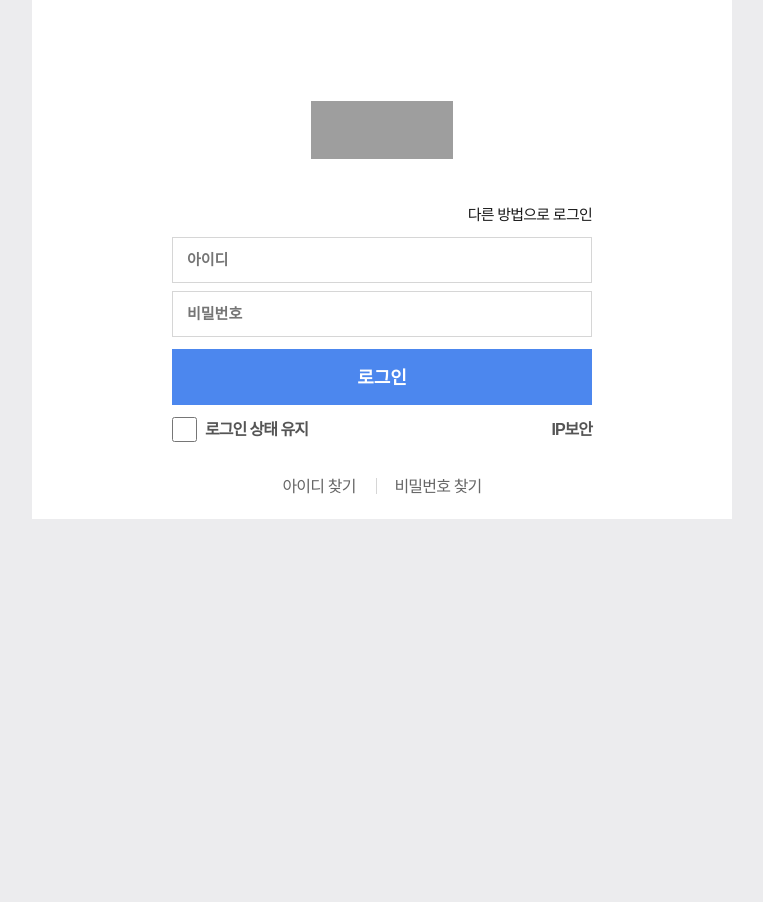
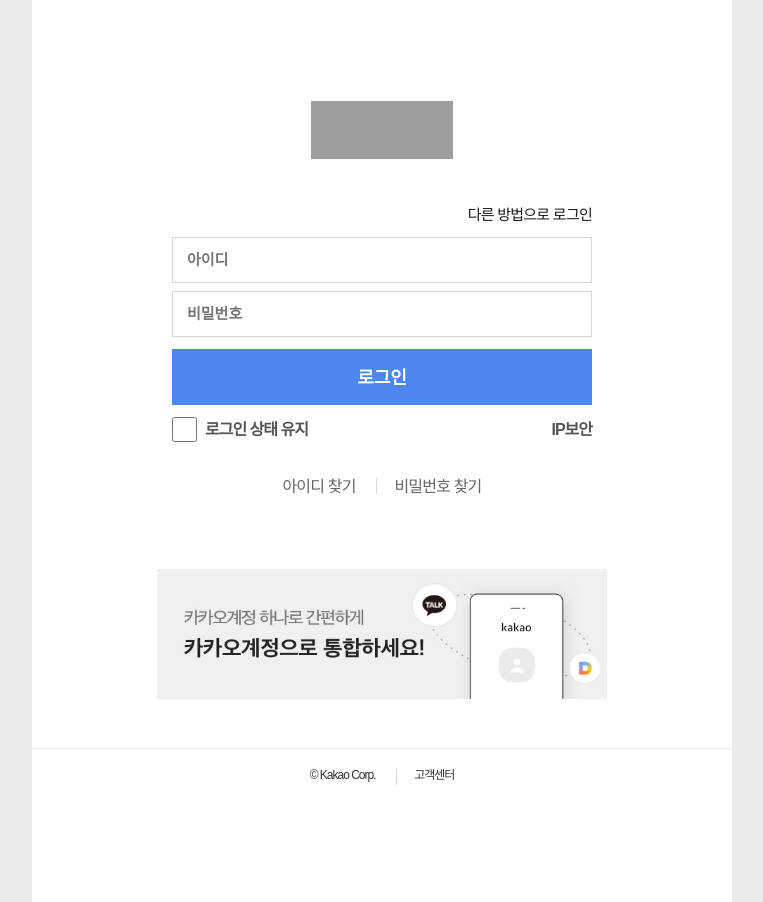
Before and after one commit to ohyuchan123/WEB, a website: page Daum/HTML/login.html in a window 1280 px wide. Shown: the whole page, without its empty margins (258-1021 px from the left). Before the commit the page ends 800 px from the top, so only its background shows below. Drawn offline with Linux system fonts and the light colour scheme; grey boxes are pictures that could not be loaded.

Commit message:
web practice

```diff
--- a/Daum/HTML/login.html
+++ b/Daum/HTML/login.html
@@ -46,13 +46,22 @@
                     <a href="#none" id="linkSecurity" class="link_security" target="_blank" data-tiara-action-name="IP보안">IP보안</a>
                 </span>
             </div>
+        </div>
+        <div class="end">
             <div class="login_rel">
                 <a href="https://member.daum.net/find/id.do" id="findID" class="link_rel" target="_blank" data-tiara-action-name="아이디찾기_링크">아이디 찾기</a>
                 <span class="txt_bar">|</span>
                 <a href="https://member.daum.net/find/password.do" id="findPW" class="link_rel" target="_blank" data-tiara-action-name="비밀번호찾기_링크">비밀번호 찾기</a>
             </div>
-        </div>
-        <div class="advertisement">
+            <div class="advertisement">
+                <a class="advertisementpicture"><img src="/Daum/image/advertisement.jpg"></a>
+            </div>
+            <div id="kakaoFoot">
+                <h2 class="screen_out">서비스 이용정보</h2>
+                <a href="http://www.kakaocorp.com/" class="link_kcorp" target="_blank" data-tiara-action-name="카카오_회사소개">© Kakao Corp.</a>
+                <span class="txt_bar">|</span>
+                <a href="https://cs.daum.net/faq/59/14970.html" class="link_custom" target="_blank" data-tiara-action-name="고객센터">고객센터</a>
+            </div>
         </div>
     </div>
 </body>
--- a/Daum/css/start.css
+++ b/Daum/css/start.css
@@ -33,7 +33,6 @@
 }
 div{
     display: block;
-    position: relative;
 }
 #login{
     max-width: 700px;
@@ -246,3 +245,15 @@
     text-indent: -9999px;
     vertical-align: top;
 }
+img{
+    width: 450px;
+    height: 130px;
+    padding-top: 70px;
+}
+#kakaoFoot{
+    overflow: hidden;
+    padding: 17px 0 97px;
+    margin-top: 44px;
+    border-top: 1px solid #ebebeb;
+    background: #fff;
+}
```
Also changed, not shown: Daum/image/advertisement.jpg (added).
